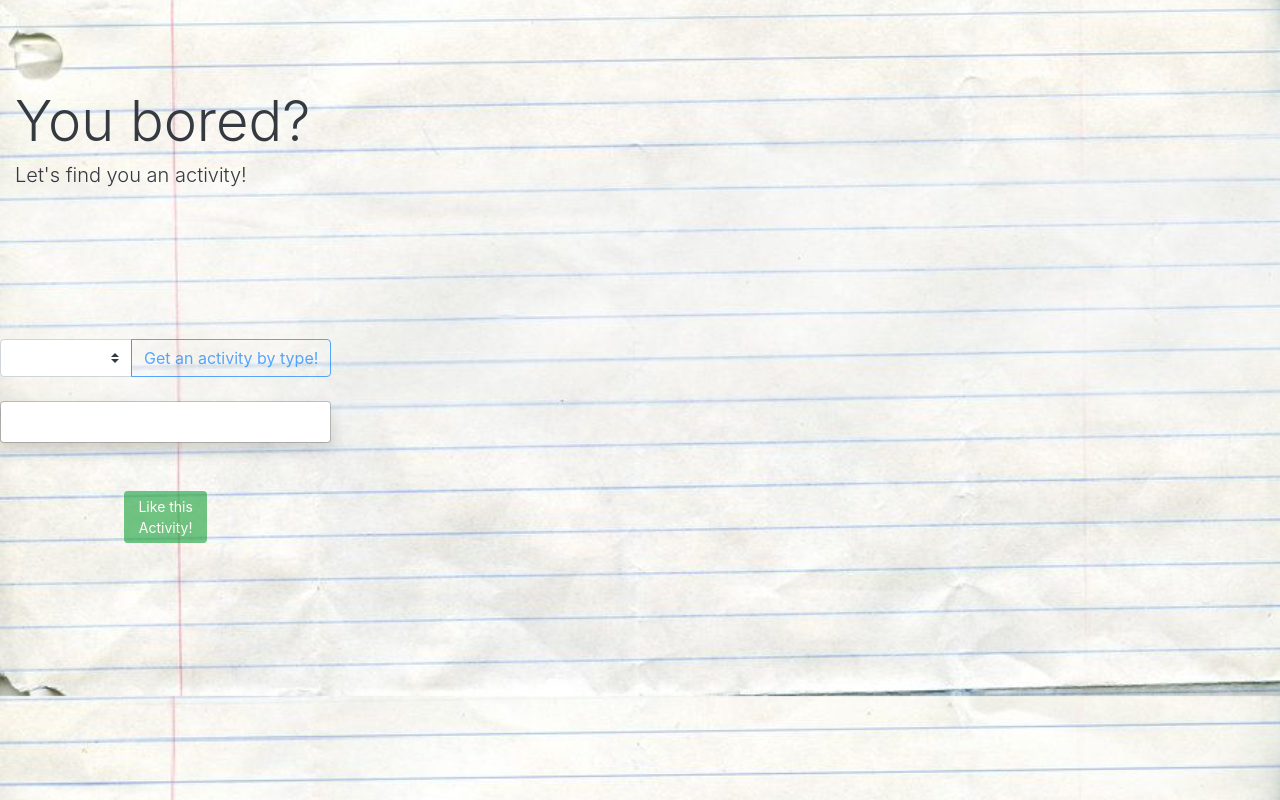
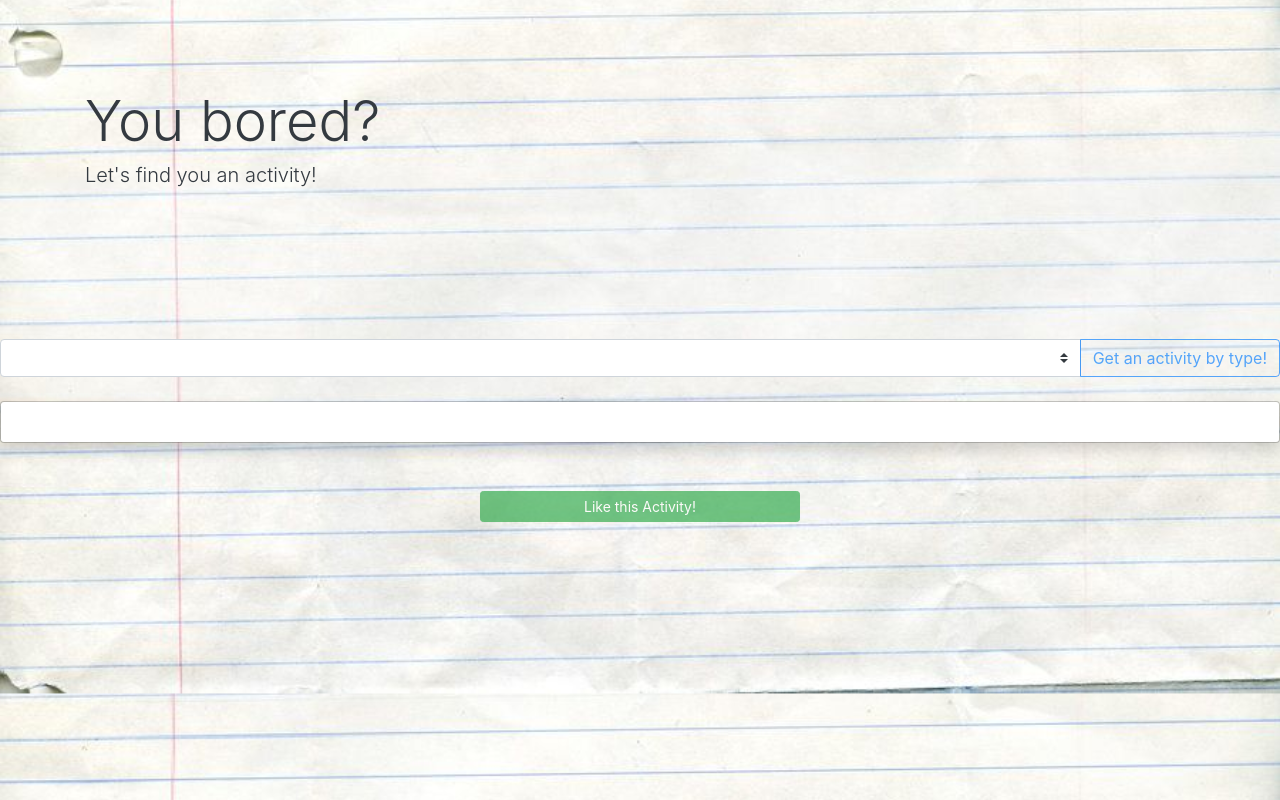
Before and after one commit to PaulineAngel/Project-Bored, an Angular app: page / in a window 1280 px wide. Built offline with nearby package versions, Linux system fonts and the light colour scheme.

Commit message:
some coments in code

```diff
--- a/src/app/bored/bored.component.html
+++ b/src/app/bored/bored.component.html
@@ -1,5 +1,5 @@
 
-<table>
+<table class="table tab-hover">
 <br>
 <div class="jumbotron jumbotron-fluid bg-transparent text-dark">
         <div class="container">
```
Also changed, not shown: src/app/bored/bored.component.ts (+6 -5 lines).
